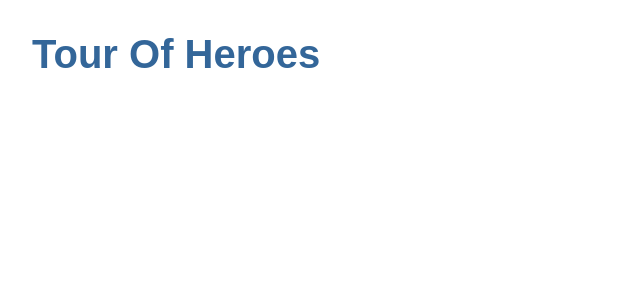
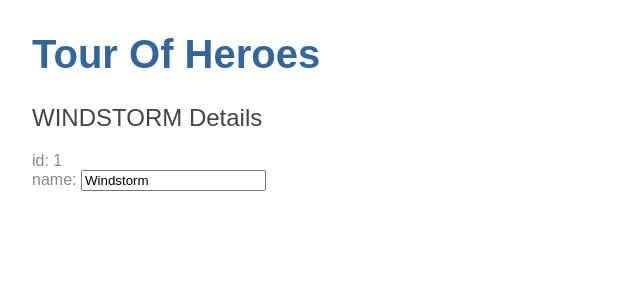
Before and after one commit to pskclub/vue-tour-of-heroes, a Vue app: page / in a window 1280 px wide. Shown: the top 300 px of the page, without its empty margins (0-640 px from the left). Built offline with nearby package versions, Linux system fonts and the light colour scheme.

Commit message:
Add interpolation binding and 2 ways binding

```diff
--- a/src/App.vue
+++ b/src/App.vue
@@ -1,12 +1,20 @@
 <template>
-<h1>{{title}}</h1>
+<div>
+  <h1>{{title}}</h1>
+  <heroes-component />
+</div>
 </template>
 
 <script lang="ts">
 import Vue from 'vue';
 import Component from 'vue-class-component';
+import HeroesComponent from '@/components/Hero.vue';
 
-@Component
+@Component({
+  components: {
+    HeroesComponent,
+  },
+})
 export default class App extends Vue {
   private title: string;
 
@@ -24,7 +32,8 @@ h1 {
   font-family: Arial, Helvetica, sans-serif;
   font-size: 250%;
 }
-h2, h3 {
+h2,
+h3 {
   color: #444;
   font-family: Arial, Helvetica, sans-serif;
   font-weight: lighter;
@@ -32,7 +41,9 @@ h2, h3 {
 body {
   margin: 2em;
 }
-body, input[text], button {
+body,
+input[text],
+button {
   color: #888;
   font-family: Cambria, Georgia;
 }
--- /dev/null
+++ b/src/components/Hero.vue
@@ -0,0 +1,33 @@
+<template>
+<div>
+    <h2>{{hero.name | uppercase}} Details</h2>
+    <div><span>id: </span>{{hero.id}}</div>
+    <div>
+    <label>name:
+        <input v-model="hero.name" placeholder="name">
+    </label>
+    </div>
+</div>
+</template>
+
+<script lang="ts">
+import Vue from 'vue';
+import Component from 'vue-class-component';
+import { Hero } from '../hero';
+
+@Component
+export default class HeroesComponent extends Vue {
+  private hero: Hero = {
+    id: 1,
+    name: 'Windstorm',
+  };
+
+  constructor() {
+      super();
+  }
+
+  private created() {
+      // console.log('created');
+  }
+}
+</script>
--- /dev/null
+++ b/src/hero.ts
@@ -0,0 +1,4 @@
+export interface Hero {
+    id: number;
+    name: string;
+}
--- a/src/main.ts
+++ b/src/main.ts
@@ -2,6 +2,10 @@ import Vue from 'vue';
 import App from './App.vue';
 import router from './router';
 import store from './store';
+
+Vue.filter('uppercase', (value: string): string => {
+  return value.toUpperCase();
+});
 
 Vue.config.productionTip = false;
 
```
